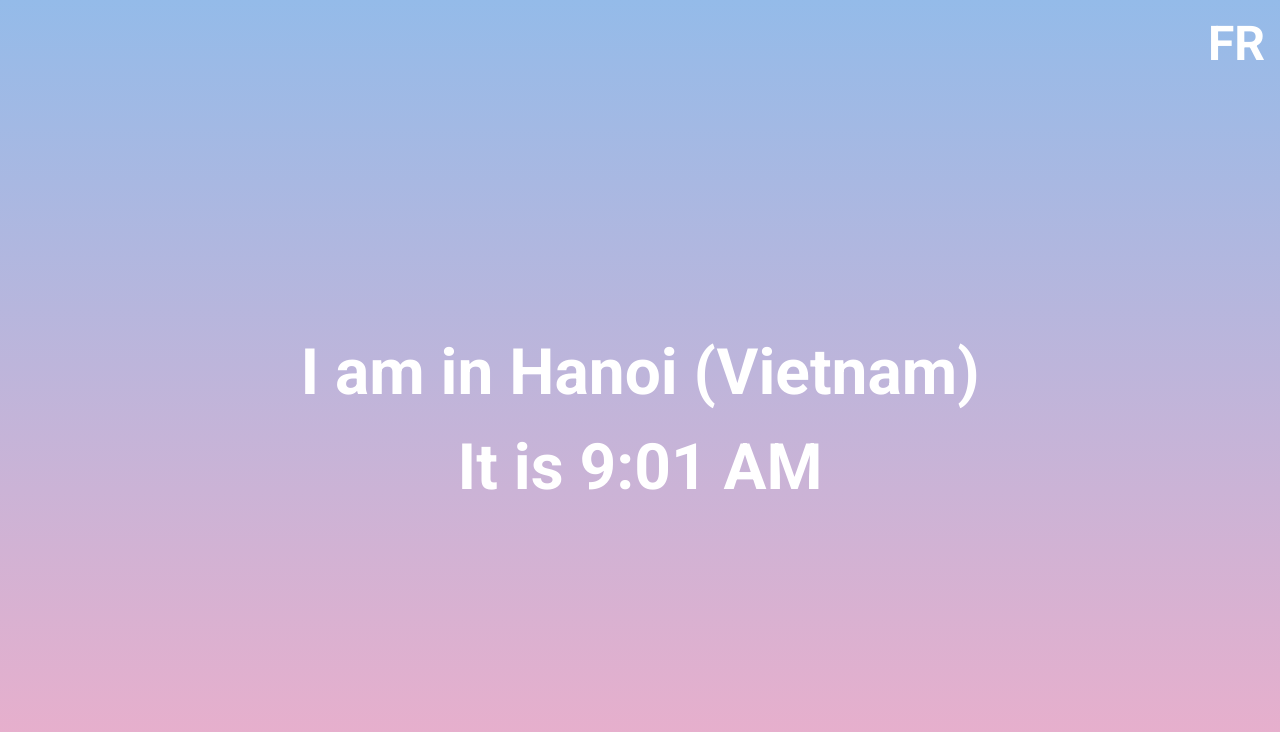
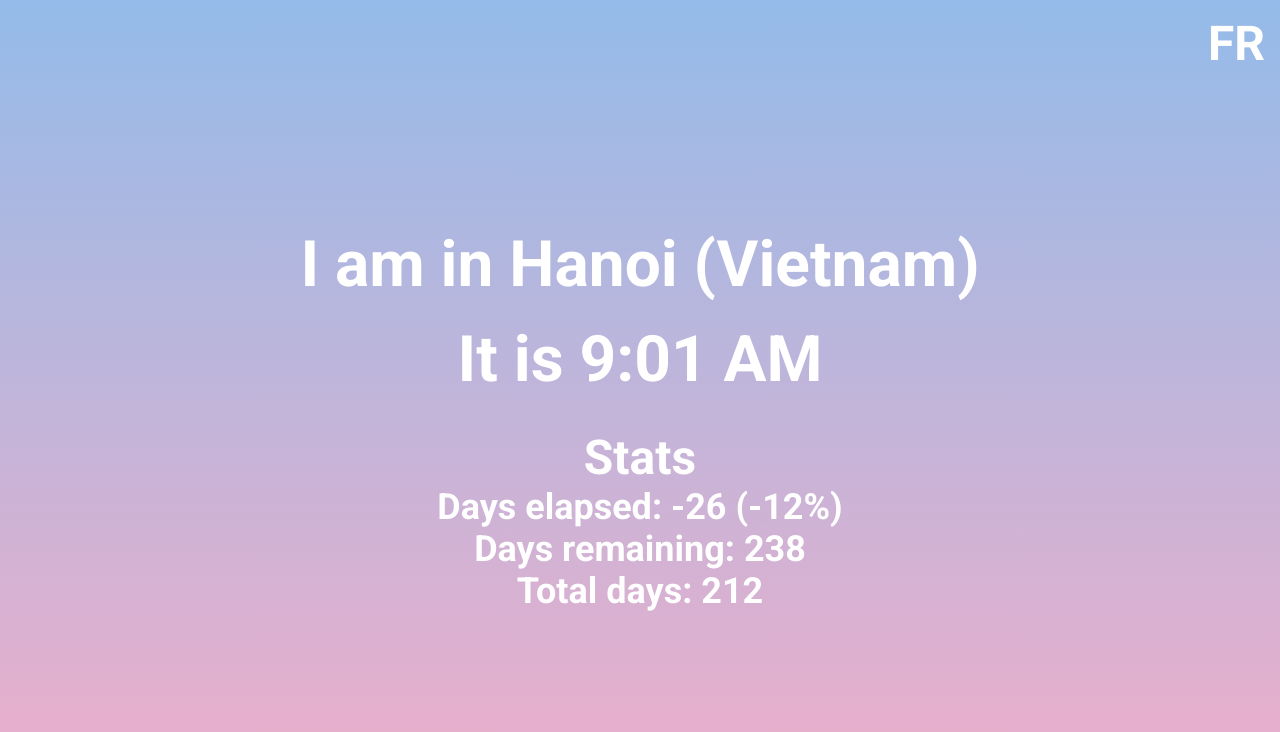
Before and after one commit to katima-g33k/where-am-i, a React (Create React App) app: page / in a window 1280 px wide. Shown: the top 732 px of the page. Built offline with nearby package versions, Linux system fonts and the light colour scheme.

Commit message:
Update location

```diff
--- a/src/App.tsx
+++ b/src/App.tsx
@@ -2,12 +2,12 @@ import React, { useState } from 'react';
 import { convertTimeZone, getTimeOfDay, getTimeString } from "./utils/time";
 import { getQueryParam } from "./utils/queryParams";
 
+import Stats from "./Stats";
 import data from "./data";
 import i18n from "./locale";
 import { useData } from "./hooks/useData";
 import { DEFAULT_LOCALE } from "./constants";
 import type { Locale } from "./types";
-
 
 function App() {
   const currentData = useData(data);
@@ -33,6 +33,7 @@ function App() {
       <main>
         <p>{`${i18n[locale].location} ${currentData.city[locale]} (${currentData.country[locale]})`}</p>
         <p>{`${i18n[locale].time} ${getTimeString(localTime, locale)}`}</p>
+        <Stats locale={locale} />
       </main>
     </div>
   );
--- /dev/null
+++ b/src/Stats.tsx
@@ -0,0 +1,27 @@
+import React from "react";
+import dayjs from "dayjs";
+
+import i18n from "./locale";
+import { END_DATE, START_DATE } from "./constants";
+
+import type { Locale } from "./types";
+
+interface StatsProps {
+  locale: Locale;
+}
+
+export default function Stats({ locale }: StatsProps) {
+  const totalDuration = dayjs(END_DATE).diff(START_DATE, "day");
+  const timeElapsed = dayjs(new Date()).diff(START_DATE, "day");
+  const ratio = Math.round(timeElapsed / totalDuration * 100);
+  const daysLeft = totalDuration - timeElapsed;
+
+  return (
+    <div id="stats">
+      <h1>{i18n[locale].stats.title}</h1>
+      <p>{`${i18n[locale].stats.elapsed} ${timeElapsed} (${ratio}%)`}</p>
+      <p>{`${i18n[locale].stats.remaining} ${daysLeft}`}</p>
+      <p>{`${i18n[locale].stats.total} ${totalDuration}`}</p>
+    </div>
+  );
+}
--- a/src/constants/index.ts
+++ b/src/constants/index.ts
@@ -1,3 +1,7 @@
 import { Locale } from "../types";
 
 export const DEFAULT_LOCALE = "en" as Locale;
+
+export const END_DATE = "2023-06-18";
+
+export const START_DATE = "2022-11-18";
--- a/src/locale/en/index.ts
+++ b/src/locale/en/index.ts
@@ -1,6 +1,12 @@
 const en = {
   changeLocale: "fr",
   location: "I am in",
+  stats: {
+    elapsed: "Days elapsed:",
+    remaining: "Days remaining:",
+    title: "Stats",
+    total: "Total days:",
+  },
   time: "It is",
 }
 
--- a/src/locale/fr/index.ts
+++ b/src/locale/fr/index.ts
@@ -1,6 +1,12 @@
 const fr = {
   changeLocale: "en",
   location: "Je suis à",
+  stats: {
+    elapsed: "Jours passés :",
+    remaining: "Jours restants :",
+    title: "Stats",
+    total: "Nombre de jours totals :",
+  },
   time: "Il est",
 };
 
--- a/src/styles/index.css
+++ b/src/styles/index.css
@@ -48,6 +48,20 @@ body {
   color: white;
 }
 
+#stats {
+  margin-top: 12px;
+}
+
+#stats h1 {
+  font-size: 48px;
+  font-weight: bold;
+  color: white;
+}
+
+#stats p {
+  font-size: 36px;
+}
+
 .morning {
   background: rgb(238,174,202);
   background: linear-gradient(0deg, rgba(238,174,202,1) 0%, rgba(148,187,233,1) 100%);
```
